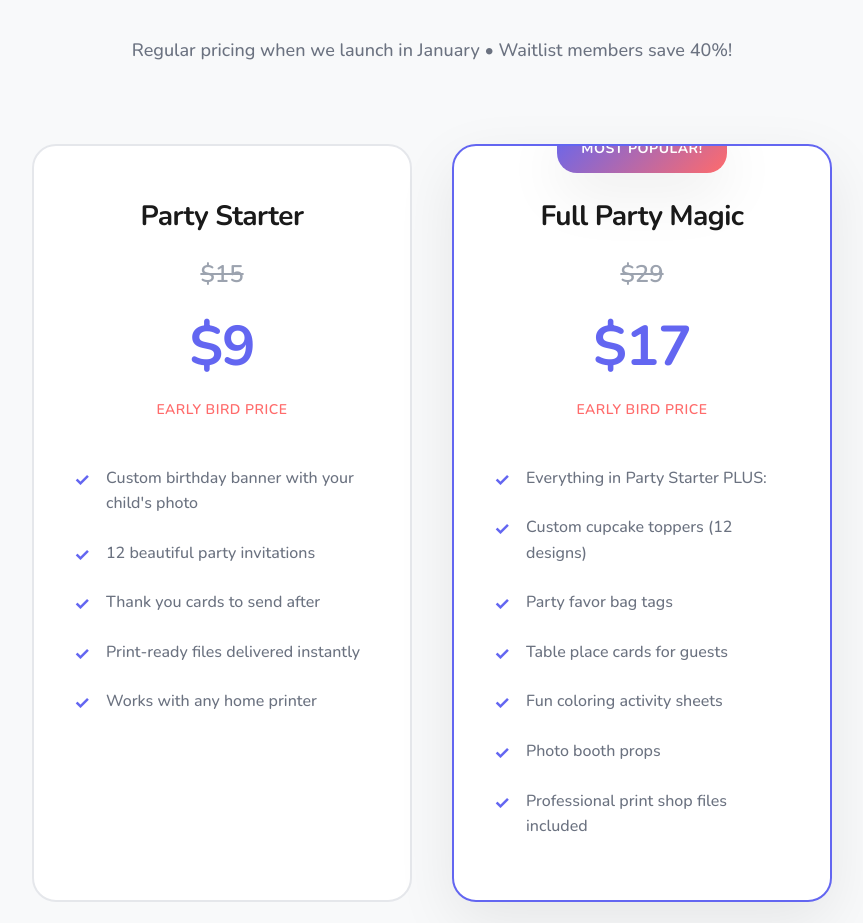
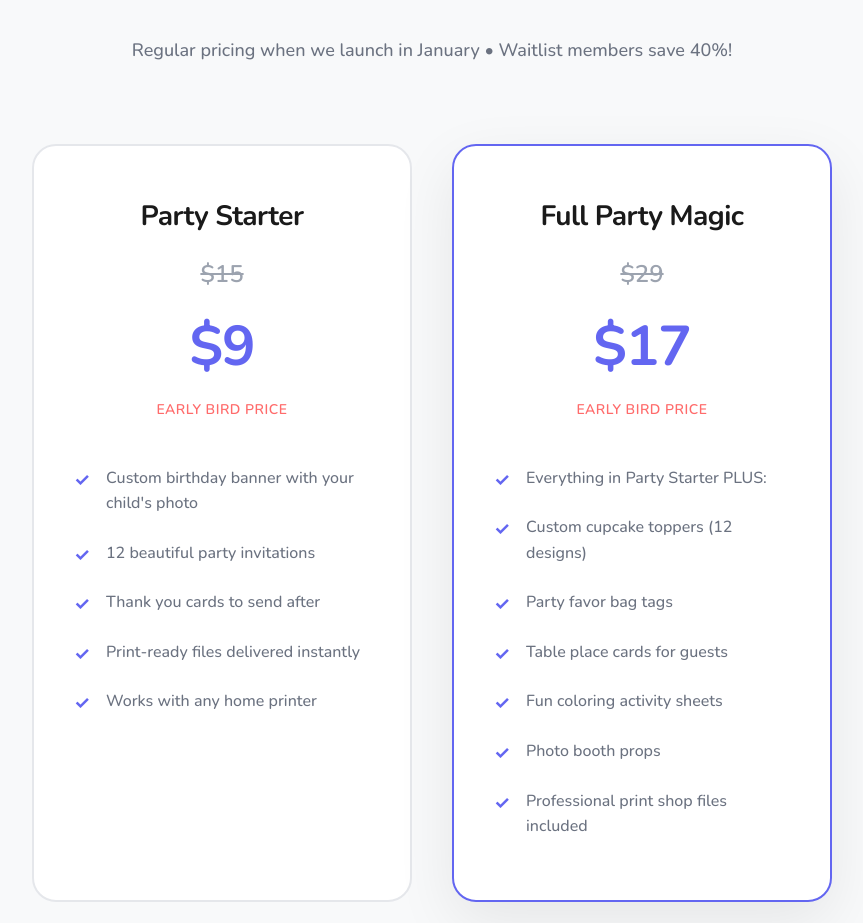
Before and after one commit to hanaisreal/PartyMaker, a plain HTML site: page index.html in a window 1280 px wide. Shown: the part 5520-6443 px from the top of the page, without its empty margins (208-1071 px from the left). Drawn offline with nearby package versions, Linux system fonts and the light colour scheme.

Commit message:
remove badge

```diff
--- a/index.html
+++ b/index.html
@@ -321,7 +321,6 @@
                     </article>
 
                     <article class="price-card featured" role="listitem">
-                        <div class="featured-badge">Most Popular!</div>
                         <h3>Full Party Magic</h3>
                         <div class="price-strike" aria-label="Original price twenty-nine dollars">$29</div>
                         <div class="price" aria-label="Early bird price seventeen dollars">$17</div>
```
